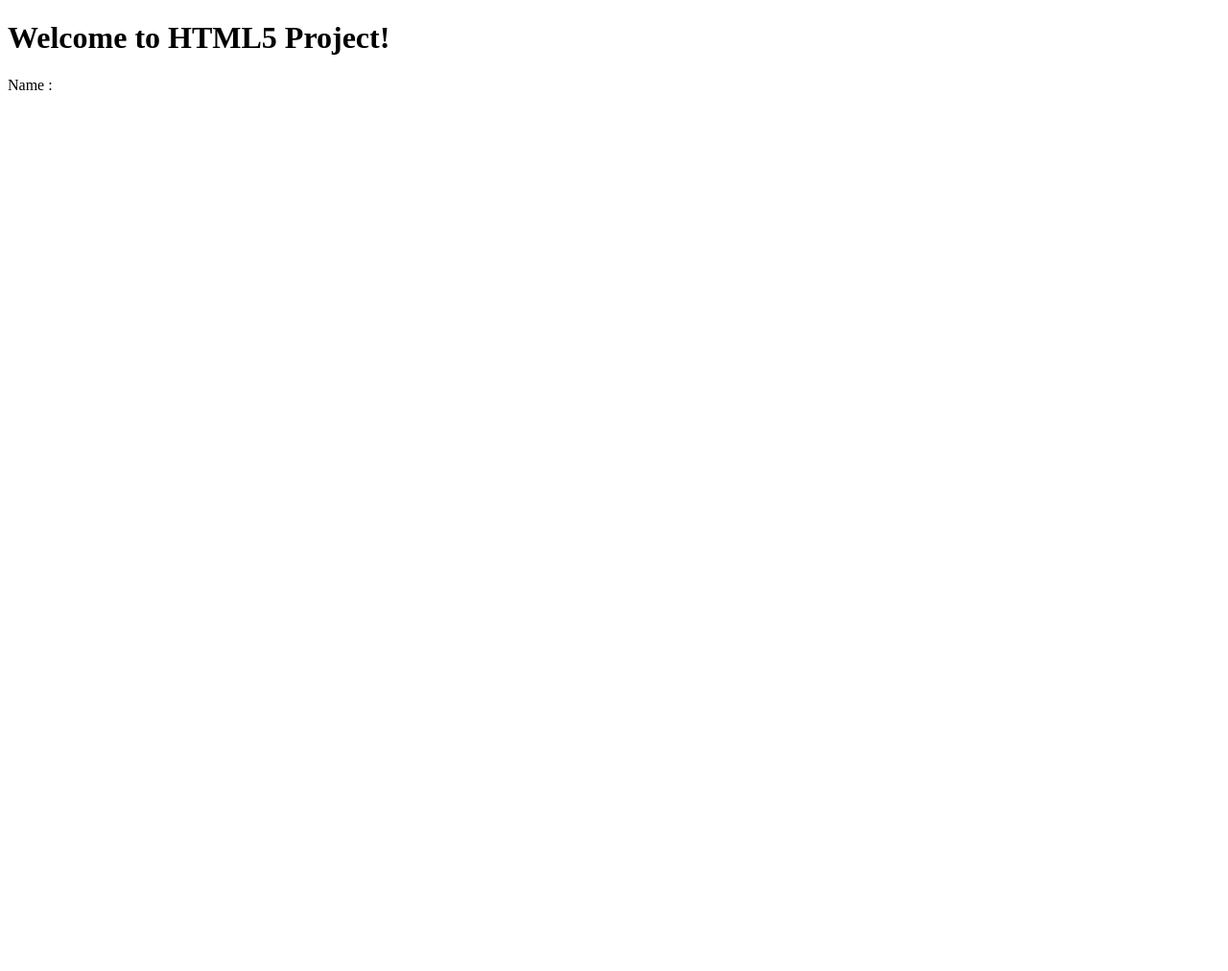
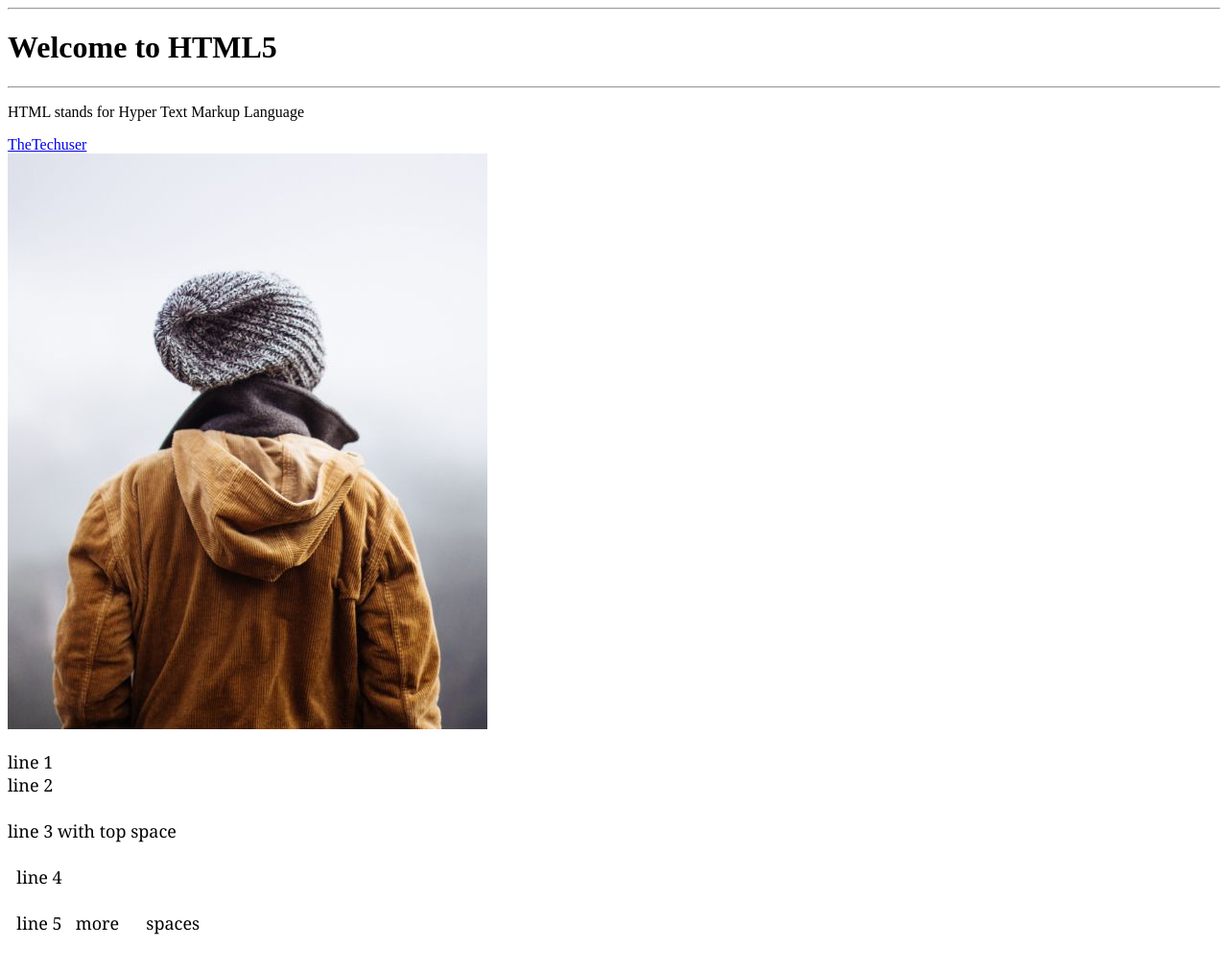
Before and after one commit to tech-user/html, a plain HTML site: page index.html in a window 1280 px wide. Shown: the whole page at 96% size. Before the commit the page ends 800 px from the top, so only its background shows below. Drawn offline with Linux system fonts and the light colour scheme.

Commit message:
html basics
html basics

```diff
--- a/index.html
+++ b/index.html
@@ -6,16 +6,27 @@
   <meta http-equiv="X-UA-Compatible" content="ie=edge">
   <title>Welcome to HTML5 Project</title>
 </head>
-<body>
+<hr>
+<h1>Welcome to HTML5</h1>
+<hr>
+<p>HTML stands for Hyper Text Markup Language</p>
+<a href="https://www.thetechuser.com" target="_blank">TheTechuser</a>
+<br>
 
-<h1>Welcome to HTML5 Project!</h1>
-<form action="" method="post">
-<label for="name">
-Name :
+<img src="img_girl.jpg" alt="capman" width="auto" height="auto">
 
-</label>
+<pre style="font-family: Cambria, Cochin, Georgia, Times, 'Times New Roman', serif; font-size: 18px;">
+line 1
+line 2
 
-</form>
+line 3 with top space
+
+  line 4
+
+  line 5   more      spaces
+
+</pre>
+
 
 </body>
 </html>
```
Also changed, not shown: img_girl.jpg (added).
